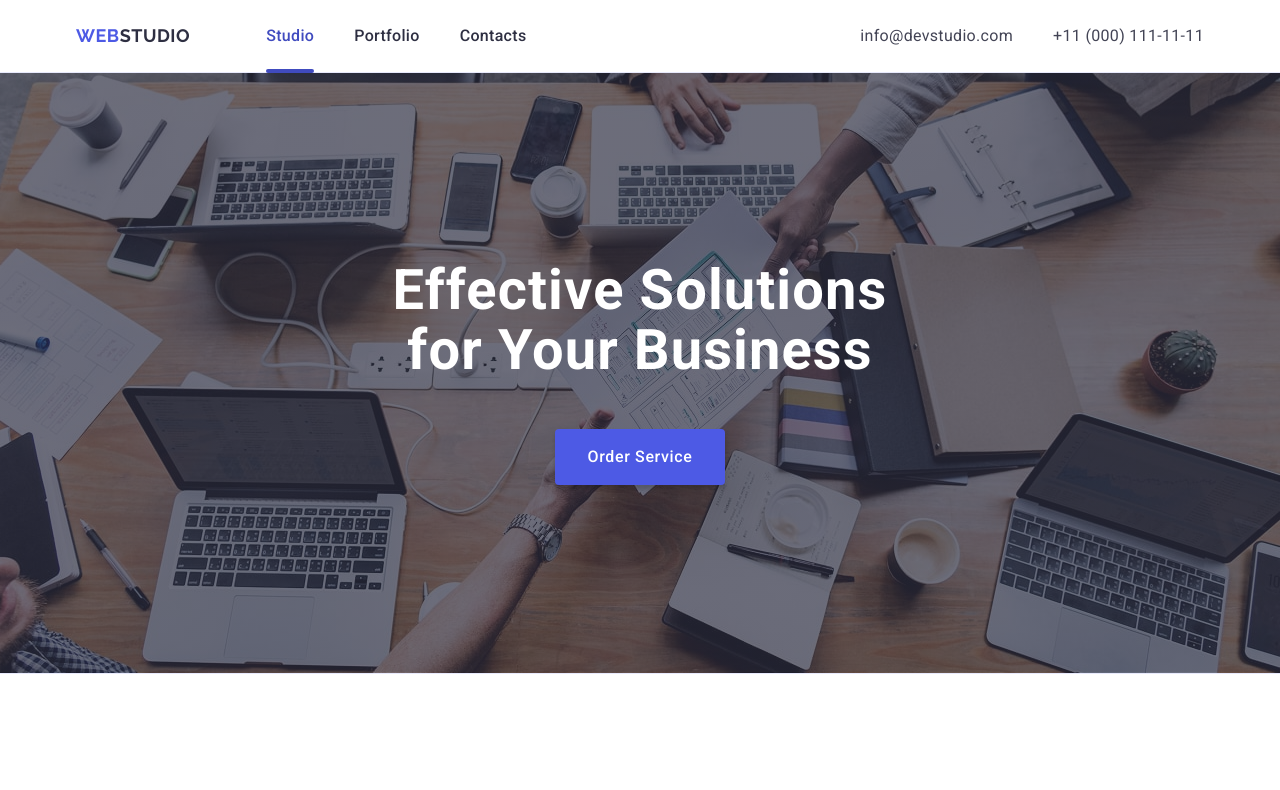
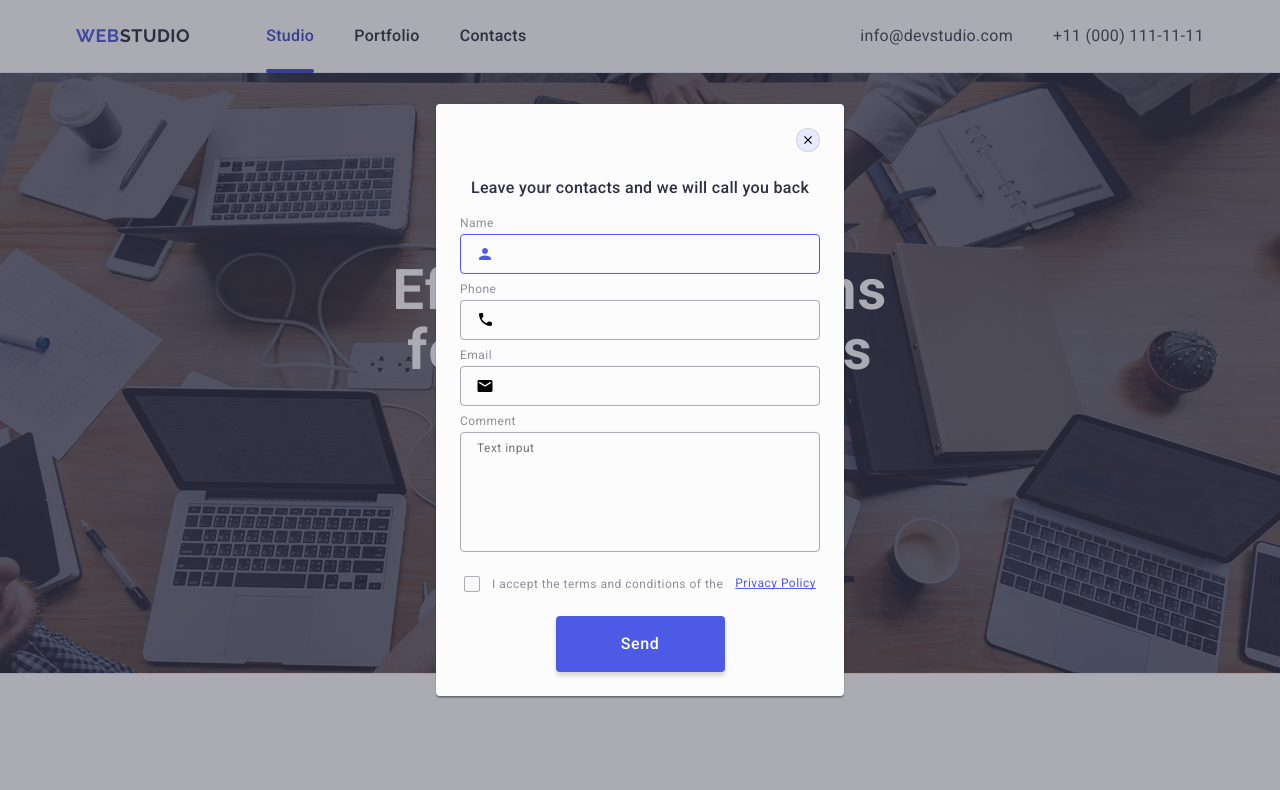
Before and after one commit to IrynaYermak/goit-markup-hw-05, a plain HTML site: page index.html in a window 1280 px wide. Shown: the top 790 px of the page. Drawn offline with nearby package versions, Linux system fonts and the light colour scheme.

Commit message:
made corrections

```diff
--- a/css/styles.css
+++ b/css/styles.css
@@ -479,10 +479,6 @@ ol {
   transition: background-color 250ms cubic-bezier(0.4, 0, 0.2, 1);
 }
 
-/* .subscribe-btn-container {
-  position: relative;
-} */
-
 .subscribe-icon {
   margin-left: 16px;
   fill: #fff;
@@ -499,7 +495,8 @@ ol {
   z-index: 999;
   opacity: 0;
   pointer-events: none;
-  transition: opacity cubic-bezier(0.4, 0, 0.2, 1);
+  transition: opacity cubic-bezier(0.4, 0, 0.2, 1),
+    visibility 250ms cubic-bezier(0.4, 0, 0.2, 1);
 }
 
 .is-open {
@@ -513,11 +510,12 @@ ol {
   background-color: #fcfcfc;
   border-radius: 4px;
   width: 408px;
-  height: 584px;
+  min-height: 584px;
   position: absolute;
   top: 50%;
   left: 50%;
   transform: translate(-50%, -50%);
+  transition: transform 250ms cubic-bezier(0.4, 0, 0.2, 1);
   padding: 72px 24px 24px 24px;
 }
 
@@ -533,10 +531,10 @@ ol {
 
 .close-btn {
   border-radius: 50%;
-  border: 1px;
-  border-color: rgba(0, 0, 0, 0.1);
+  border: 1px solid rgba(0, 0, 0, 0.1);
   width: 24px;
   height: 24px;
+  padding: 0;
   background-color: #e7e9fc;
   display: flex;
   justify-content: center;
@@ -546,13 +544,23 @@ ol {
   right: 24px;
   cursor: pointer;
   transition: background-color 250ms cubic-bezier(0.4, 0, 0.2, 1),
-    fill 250ms cubic-bezier(0.4, 0, 0.2, 1);
+    fill 250ms cubic-bezier(0.4, 0, 0.2, 1),
+    border 250ms cubic-bezier(0.4, 0, 0.2, 1);
+}
+
+.close-icon {
+  transition: fill 250ms cubic-bezier(0.4, 0, 0.2, 1);
 }
 
 .close-btn:hover,
 .close-btn:focus {
   background-color: #404bbf;
+  border: 1px solid #404bbf;
   fill: #ffffff;
+}
+
+.close-icon:hover,
+.close-icon:focus {
 }
 
 .modal-form {
@@ -565,6 +573,7 @@ ol {
   margin-bottom: 8px;
   position: relative;
 }
+
 .caption {
   font-size: 12px;
   line-height: 1.17;
@@ -572,11 +581,22 @@ ol {
   color: #8e8f99;
   margin-bottom: 4px;
 }
+
+.item-wrapper {
+  position: relative;
+}
+
 .form-field {
   border: 1px solid rgba(46, 47, 66, 0.4);
   border-radius: 4px;
+  width: 100%;
+  height: 40px;
   transition: border-color 250ms cubic-bezier(0.4, 0, 0.2, 1);
-  padding: 8px 16px 8px 38px;
+  padding: 8px 16px;
+  padding-left: 38px;
+  outline: transparent;
+  background-color: transparent;
+  transition: border-color 250ms cubic-bezier(0.4, 0, 0.2, 1);
 }
 
 .form-field:hover,
@@ -593,8 +613,9 @@ ol {
 
 .form-icon {
   position: absolute;
-  bottom: 8px;
   left: 16px;
+  top: 50%;
+  transform: translateY(-50%);
   transition: fill 250ms cubic-bezier(0.4, 0, 0.2, 1);
 }
 
@@ -604,18 +625,25 @@ ol {
 
 textarea.form-field {
   display: block;
+  width: 100%;
   height: 120px;
   padding-left: 16px;
   margin-bottom: 16px;
   resize: none;
-}
-
-.caption::placeholder {
   font-size: 12px;
   line-height: 1.17;
   letter-spacing: 0.04em;
   color: rgba(46, 47, 66, 0.4);
+  background-color: transparent;
+  outline: transparent;
 }
+
+/* .caption::placeholder {
+  font-size: 12px;
+  line-height: 1.17;
+  letter-spacing: 0.04em;
+  color: rgba(46, 47, 66, 0.4);
+} */
 
 .form-consent {
   margin-bottom: 24px;
@@ -645,20 +673,23 @@ textarea.form-field {
   border-radius: 2px;
   border: 1px solid rgba(46, 47, 66, 0.4);
   position: relative;
-  display: flex;
+  display: inline-flex;
   justify-content: center;
   align-items: center;
+  fill: transparent;
   transition: background-color 250ms cubic-bezier(0.4, 0, 0.2, 1),
-    border-color 250ms cubic-bezier(0.4, 0, 0.2, 1);
+    border 250ms cubic-bezier(0.4, 0, 0.2, 1),
+    fill 250ms cubic-bezier(0.4, 0, 0.2, 1);
 }
 
 .consent-icon {
-  fill: #f4f4fd;
+  /* fill: #f4f4fd; */
 }
 
 .input-box:checked + label .consent-visible {
   background-color: #404bbf;
-  border-color: #404bbf;
+  border: none;
+  fill: #f4f4fd;
 }
 
 .form-link {
--- a/index.html
+++ b/index.html
@@ -478,20 +478,19 @@
                 placeholder="E-mail"
               />
             </label>
-            <div class="subscribe-btn-container">
+
             <button class="subscribe-btn" type="submit">
               Subscribe
               <svg class="subscribe-icon" width="24" height="24">
                 <use href="./images/icons.svg#icon-send"></use>
               </svg>
             </button>
-            </div>
           </form>
         </div>
       </div>
     </footer>
 
-    <div class="modal-backdrop">
+    <div class="modal-backdrop is-open">
       <div class="modal">
         <button type="button" class="close-btn">
           <svg class="close-icon" width="8" height="8">
@@ -503,34 +502,40 @@
 
         <form class="modal-form">
           <div class="form-item">
-            <label for="name" class="caption">Name</label>
-            <input type="text" id="name" class="form-field acctive" />
-            <svg class="form-icon acctive" width="18" height="18">
+            <label for="user-name" class="caption">Name</label>
+            <div class="item-wrapper">
+              <input type="text" id="user-name" class="form-field acctive" />
+              <svg class="form-icon acctive" width="18" height="24">
                 <use href="./images/icons.svg#icon-person"></use>
               </svg>
+            </div>
           </div>
 
           <div class="form-item">
             <label for="phone" class="caption">Phone</label>
+            <div class="item-wrapper">
               <input type="tel" id="phone" class="form-field" />
               <svg class="form-icon" width="18" height="24">
                 <use href="./images/icons.svg#icon-phone"></use>
               </svg>
             </div>
+          </div>
 
           <div class="form-item">
             <label for="mail" class="caption">Email</label>
+            <div class="item-wrapper">
               <input type="email" id="mail" class="form-field" />
               <svg class="form-icon" width="18" height="24">
                 <use href="./images/icons.svg#icon-email"></use>
               </svg>
             </div>
+          </div>
 
           <div class="form-item">
-            <label for="comment" class="caption">Comment</label>
+            <label for="user-comment" class="caption">Comment</label>
             <textarea
-              name="comment"
-              id="comment"
+              name="user-comment"
+              id="user-comment"
               placeholder="Text input"
               class="form-field"
             ></textarea>
@@ -539,12 +544,12 @@
           <div class="form-consent">
             <input
               type="checkbox"
-              name="consent"
-              id="consent"
-              value="agree"
+              name="user-privacy"
+              id="user-privacy"
+              value="true"
               class="input-box visually-hidden"
             />
-            <label for="consent" class="consent-caption">
+            <label for="user-privacy" class="consent-caption">
               <span class="consent-visible">
                 <svg class="consent-icon" width="10" height="8">
                   <use href="./images/icons.svg#icon-checked"></use>
```
Lines whose indentation alone changed are shown as unchanged.
